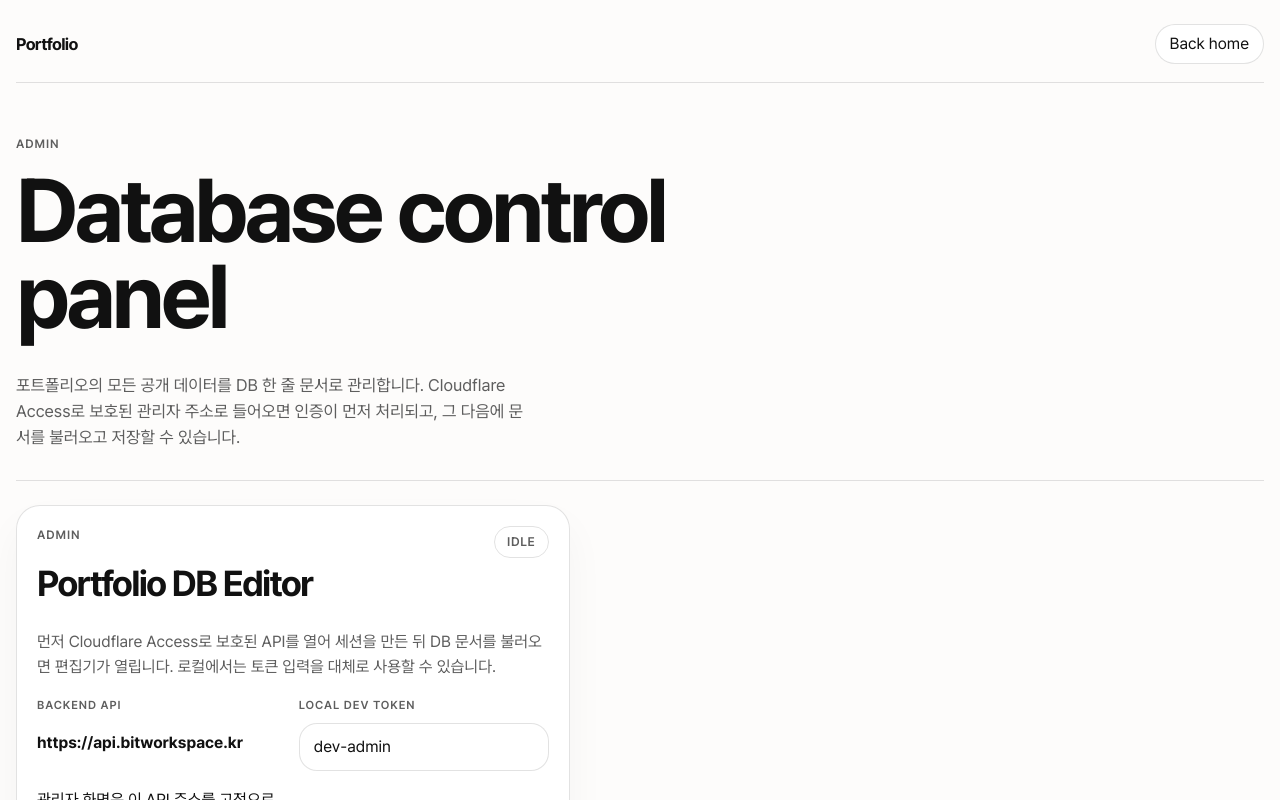
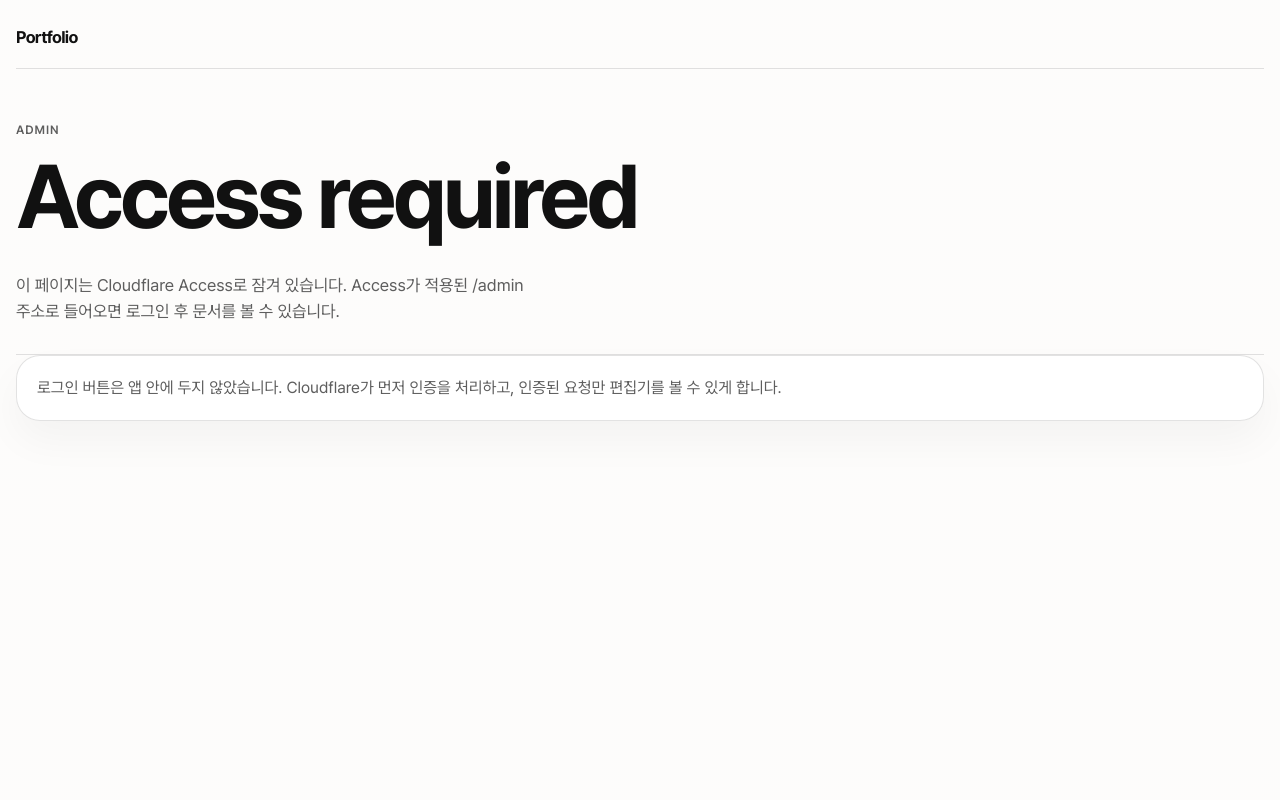
Before and after one commit to BitByte08/Portfolio, a Next.js app: page /admin in a window 1280 px wide. Shown: the top 800 px of the page. Built offline with nearby package versions, Linux system fonts and the light colour scheme; no server answers.

Commit message:
fix: gate admin route by access

```diff
--- a/app/admin/page.tsx
+++ b/app/admin/page.tsx
@@ -1,4 +1,5 @@
 import type { Metadata } from "next";
+import { headers } from "next/headers";
 
 import { AdminPortfolioEditor } from "@/components/admin-portfolio-editor";
 
@@ -9,7 +10,39 @@
 
 export const dynamic = "force-dynamic";
 
-export default function AdminPage() {
+export default async function AdminPage() {
+  const requestHeaders = await headers();
+  const accessAssertion = requestHeaders.get("cf-access-jwt-assertion");
+  const hasAccessSession = typeof accessAssertion === "string" && accessAssertion.length > 0;
+
+  if (!hasAccessSession) {
+    return (
+      <main className="admin-shell">
+        <header className="portfolio-header admin-header">
+          <a className="portfolio-brand" href="/">
+            Portfolio
+          </a>
+        </header>
+
+        <section className="admin-hero">
+          <p className="eyebrow">Admin</p>
+          <h1>Access required</h1>
+          <p className="hero-summary">
+            이 페이지는 Cloudflare Access로 잠겨 있습니다. Access가 적용된 /admin 주소로 들어오면 로그인 후 문서를 볼 수
+            있습니다.
+          </p>
+        </section>
+
+        <div className="admin-panel">
+          <p className="admin-copy">
+            로그인 버튼은 앱 안에 두지 않았습니다. Cloudflare가 먼저 인증을 처리하고, 인증된 요청만 편집기를 볼 수 있게
+            합니다.
+          </p>
+        </div>
+      </main>
+    );
+  }
+
   return (
     <main className="admin-shell">
       <header className="portfolio-header admin-header">
@@ -25,8 +58,8 @@
         <p className="eyebrow">Admin</p>
         <h1>Database control panel</h1>
         <p className="hero-summary">
-          포트폴리오의 모든 공개 데이터를 DB 한 줄 문서로 관리합니다. Cloudflare Access로 보호된 관리자 주소로 들어오면
-          인증이 먼저 처리되고, 그 다음에 문서를 불러오고 저장할 수 있습니다.
+          포트폴리오의 모든 공개 데이터를 DB 한 줄 문서로 관리합니다. Cloudflare Access가 먼저 인증을 처리한 뒤 문서를
+          불러오고 저장할 수 있습니다.
         </p>
       </section>
 
--- a/components/admin-portfolio-editor.tsx
+++ b/components/admin-portfolio-editor.tsx
@@ -197,9 +197,6 @@
         </div>
 
         <div className="admin-actions">
-          <a className="button button-secondary" href={`${API_BASE_URL}/admin/portfolio`} target="_blank" rel="noreferrer">
-            Login with Access
-          </a>
           <button type="button" className="button button-primary" onClick={() => void fetchDocument()}>
             {isLocalPreview ? "Load with local token" : "Load via Access"}
           </button>
```
